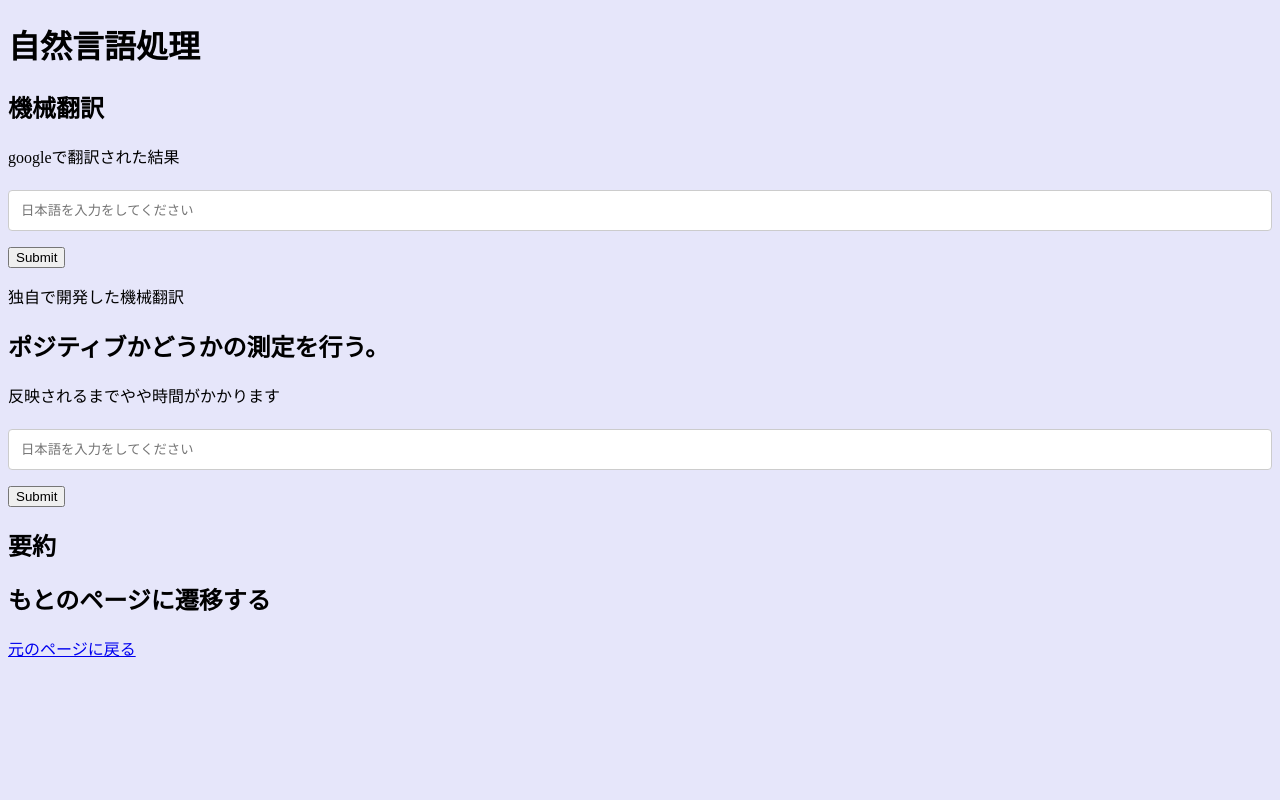
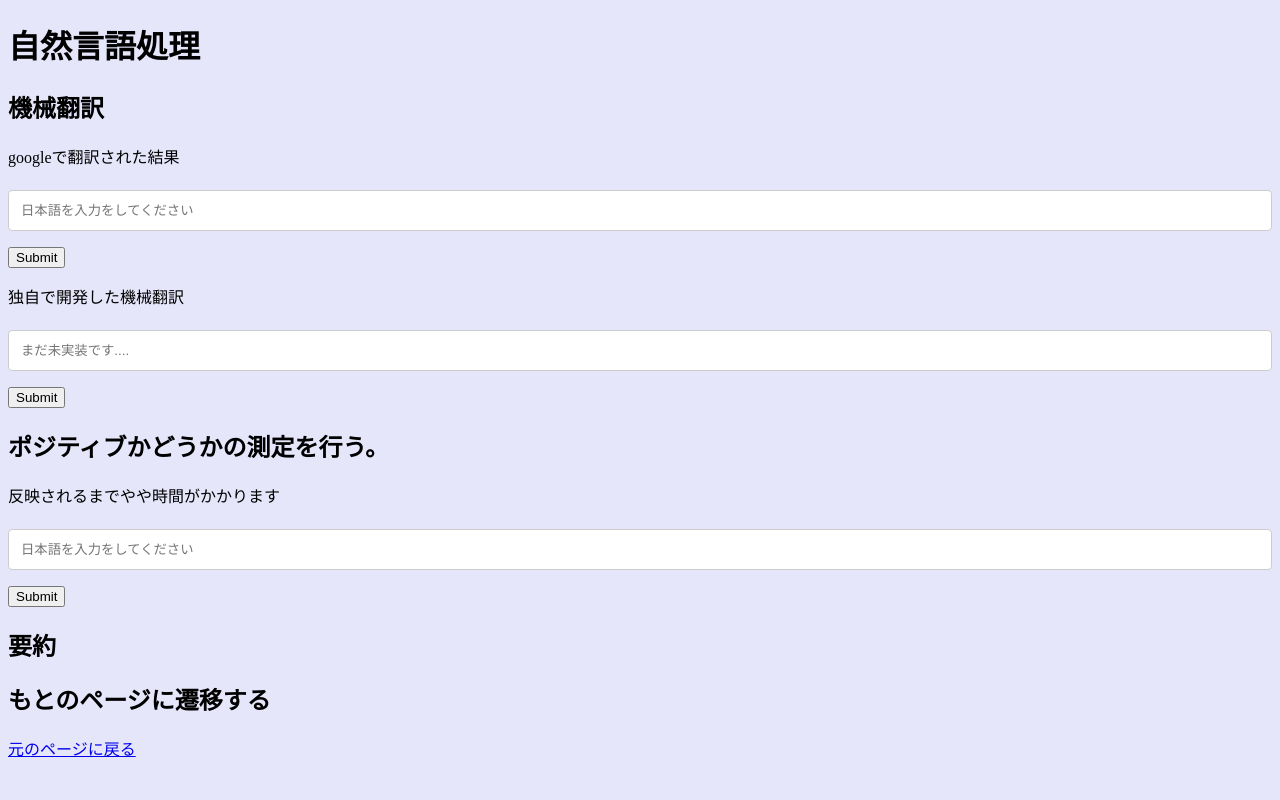
Before and after one commit to Taishi-N324/CPP, a Django app: page /myapp/templates/ in a window 1280 px wide. Run offline with Django 4.2, Linux system fonts and the light colour scheme.

Commit message:
Add files via upload

```diff
--- a/mySite/templates/index.html
+++ b/mySite/templates/index.html
@@ -4,6 +4,7 @@
 <head>
   <meta charset="utf-8">
   <link href="{% static 'css/style.css' %}" rel="stylesheet">
+  <link rel="icon" type="image/png" href="{% static '/favicons/favicon.ico' %}">
   <title>template test</title>
 </head>
 <body>
@@ -19,6 +20,13 @@
   <div>
 
   <p>独自で開発した機械翻訳</p>
+  <div class="container">
+    <form method="post" action="my_translate">
+      {% csrf_token %}
+      <input type="text" name="my_translate" placeholder="まだ未実装です....">
+      <input type="submit">
+    </form>
+  <div>
 
 
 
```
Also changed, not shown: mySite/static/favicons/favicon.ico (added).
